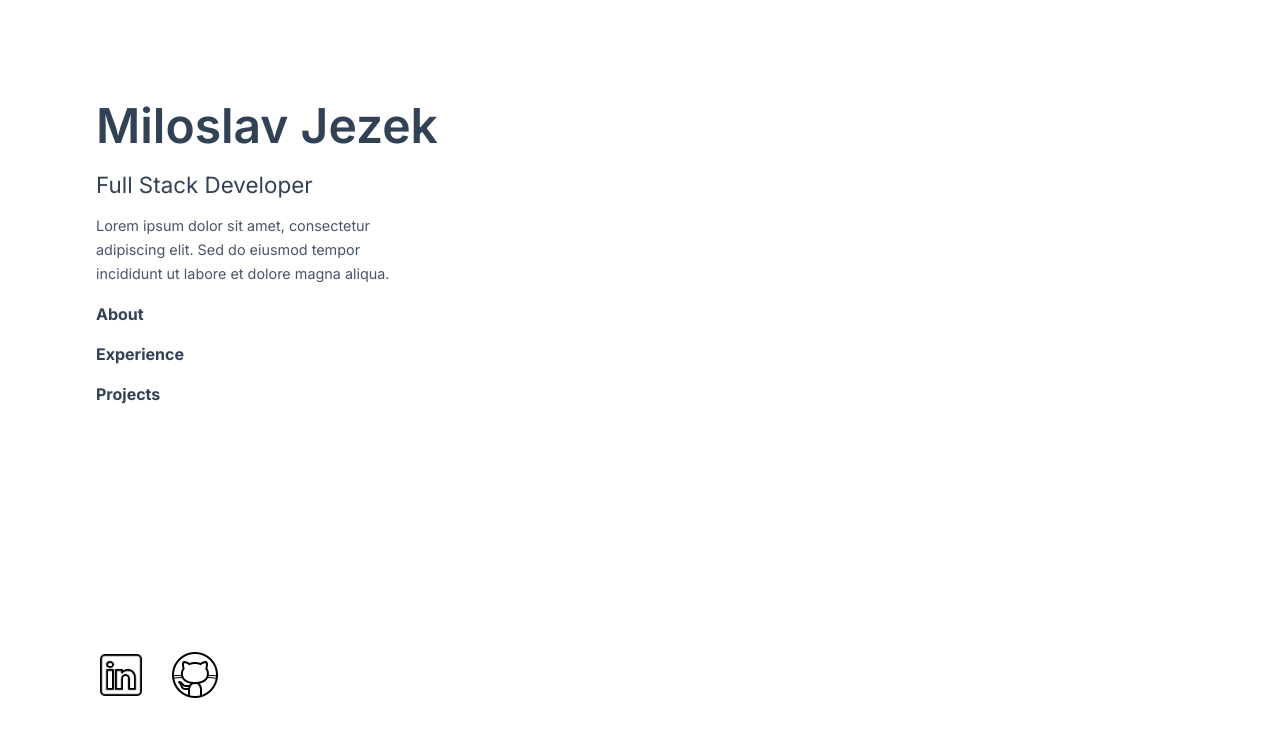
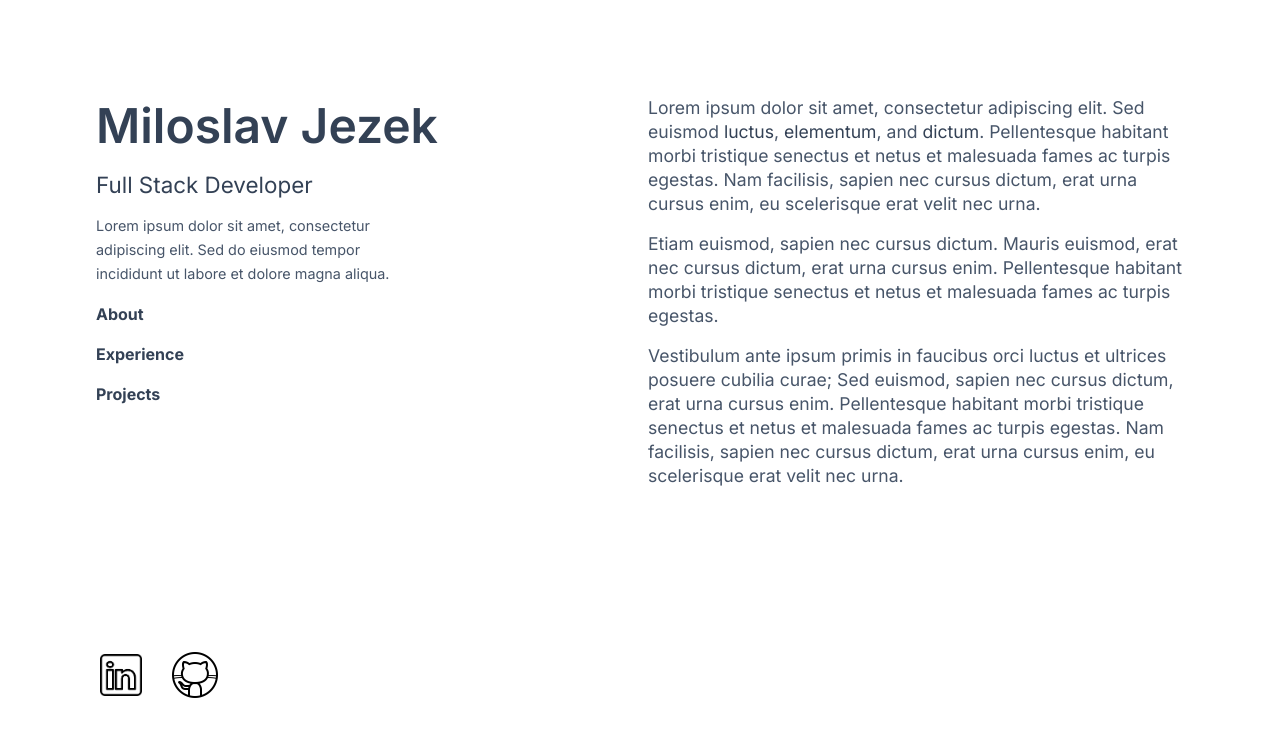
Before and after one commit to milojezek/my-vue-portfolio, a Vue app: page / in a window 1280 px wide. Shown: the top 736 px of the page. Built offline with nearby package versions, Linux system fonts and the light colour scheme.

Commit message:
Add about section with lorem ipsum paragraphs

```diff
--- a/src/App.vue
+++ b/src/App.vue
@@ -1,7 +1,7 @@
 <template>
   <div class="underlay"></div>
   <ProfileHeader />
-  <main></main>
+  <main><AboutSection /></main>
   <footer></footer>
 </template>
 
@@ -9,10 +9,12 @@
 import { defineComponent } from "vue";
 
 import ProfileHeader from "@/components/ProfileHeader.vue";
+import AboutSection from "@/components/AboutSection.vue";
 
 export default defineComponent({
   components: {
     ProfileHeader,
+    AboutSection
   },
   setup() {},
 });
@@ -20,4 +22,23 @@ export default defineComponent({
 
 <style>
 @import "@assets/styles.css";
+
+#app {
+  background: white;
+  color: #475569;
+  padding: 4rem 2rem;
+  display: grid;
+  grid-template-columns: repeat(1, minmax(0, 1fr));
+  gap: 8rem;
+  min-height: 100vh;
+}
+
+@media (min-width: 1024px) {
+  #app {
+    grid-template-columns: repeat(2, minmax(0, 1fr));
+    gap: 1rem;
+    padding: 6rem;
+    padding-top: 0;
+  }
+}
 </style>
--- a/src/assets/styles.css
+++ b/src/assets/styles.css
@@ -15,18 +15,6 @@ html {
   margin: 0;
   padding: 0;
   font-family: "Inter", "sans-serif";
-}
-
-body {
-  background: white;
-  color: #475569;
-  /* Darker slate */
-  padding: 4rem 2rem;
-  /* Vertical, horizontal */
-  display: grid;
-  /* Number of columns displayed in grid*/
-  grid-template-columns: repeat(1, minmax(0, 1fr));
-  gap: 8rem;
 }
 
 p,
@@ -142,16 +130,6 @@ section h2,
   /* Same dimension as the parent element */
   background: #101A31;
   opacity: 0.9;
-}
-
-.about-content {
-  display: flex;
-  flex-direction: column;
-  gap: 1rem;
-}
-
-.about-content {
-  font-size: 1.1rem;
 }
 
 .anchor-text {
@@ -377,13 +355,6 @@ footer p {
 }
 
 @media (min-width: 1024px) {
-  body {
-    grid-template-columns: repeat(2, minmax(0, 1fr));
-    gap: 1rem;
-    padding: 6rem;
-    padding-top: 0;
-  }
-
   header {
     position: sticky;
     top: 0;
--- /dev/null
+++ b/src/components/AboutSection.vue
@@ -0,0 +1,48 @@
+<template>
+  <section id="about">
+    <div class="sticky-header">
+      <h2 class="light-text">About</h2>
+    </div>
+    <div class="about-content">
+      <p>
+        Lorem ipsum dolor sit amet, consectetur adipiscing elit. Sed euismod
+        <a href="/" class="anchor-text">luctus</a>,
+        <a href="/" class="anchor-text">elementum</a>, and
+        <a href="/" class="anchor-text">dictum</a>. Pellentesque habitant morbi
+        tristique senectus et netus et malesuada fames ac turpis egestas. Nam
+        facilisis, sapien nec cursus dictum, erat urna cursus enim, eu
+        scelerisque erat velit nec urna.
+      </p>
+      <p>
+        Etiam euismod, sapien nec cursus dictum. Mauris euismod, erat nec
+        cursus dictum, erat urna cursus enim. Pellentesque habitant morbi
+        tristique senectus et netus et malesuada fames ac turpis egestas.
+      </p>
+      <p>
+        Vestibulum ante ipsum primis in faucibus orci luctus et ultrices
+        posuere cubilia curae; Sed euismod, sapien nec cursus dictum, erat urna
+        cursus enim. Pellentesque habitant morbi tristique senectus et netus et
+        malesuada fames ac turpis egestas. Nam facilisis, sapien nec cursus
+        dictum, erat urna cursus enim, eu scelerisque erat velit nec urna.
+      </p>
+    </div>
+  </section>
+</template>
+
+<script>
+export default {
+  name: "AboutSection",
+};
+</script>
+
+<style scoped>
+.about-content {
+  display: flex;
+  flex-direction: column;
+  gap: 1rem;
+}
+
+.about-content p {
+  font-size: 1.1rem;
+}
+</style>
```
